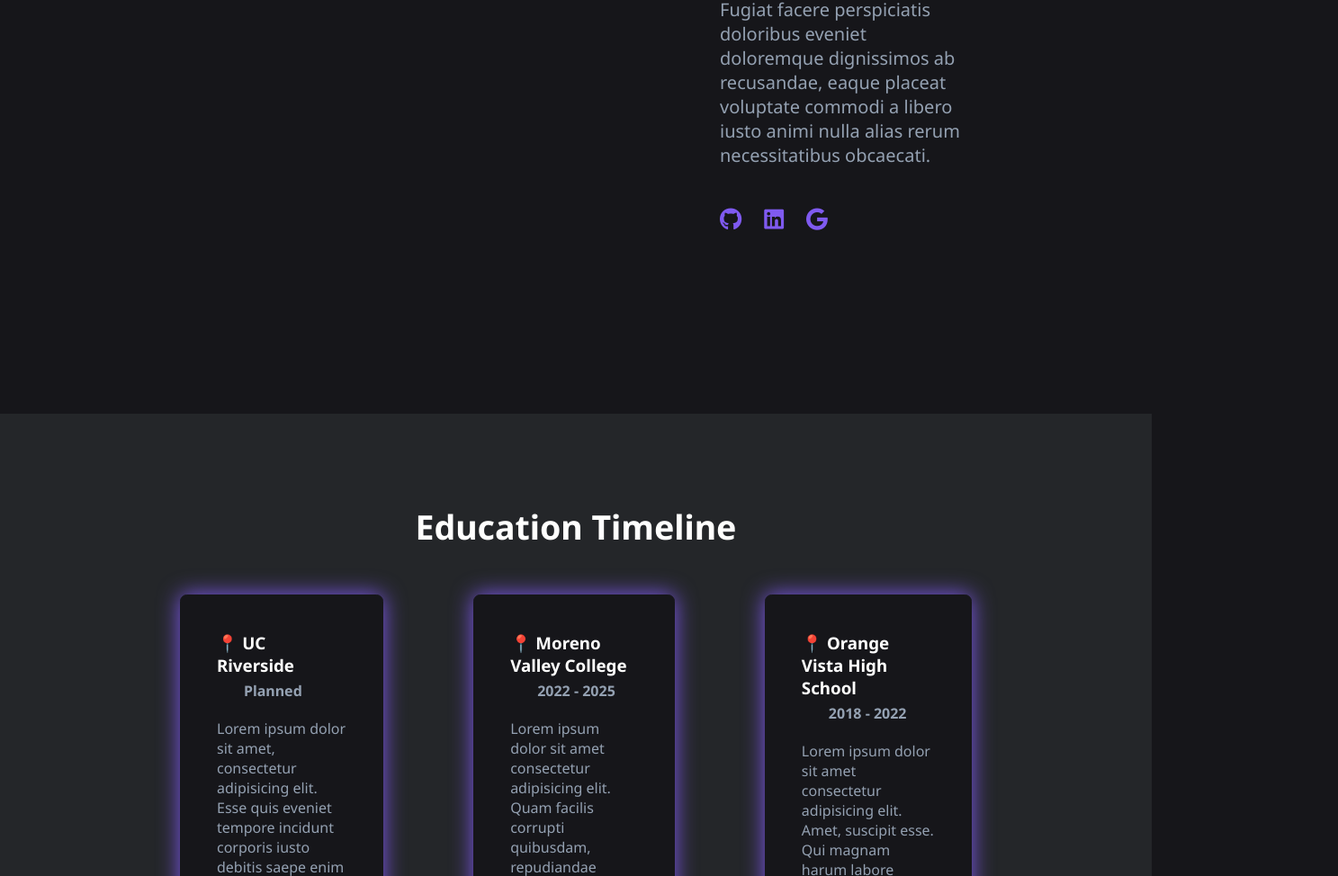
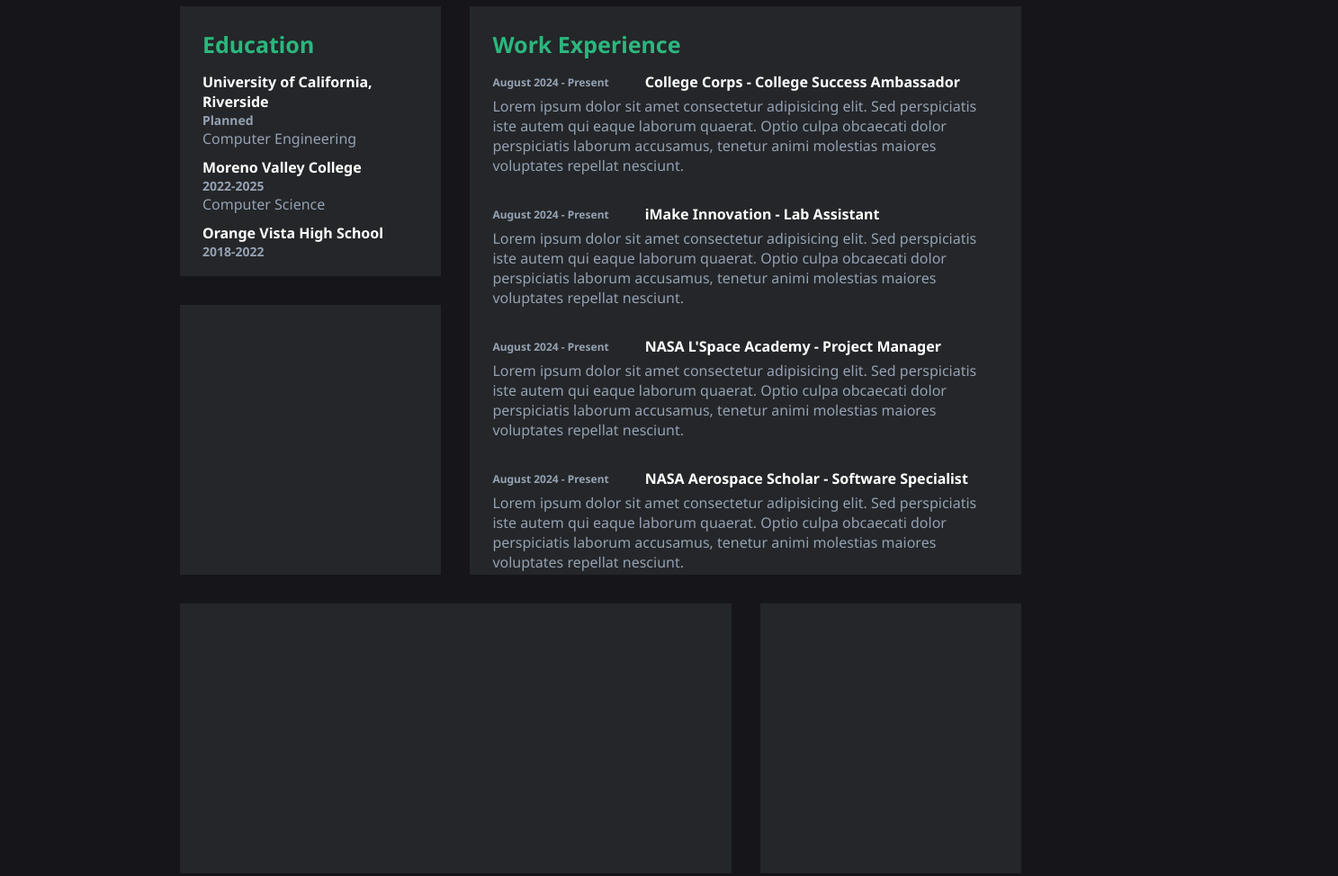
Before and after one commit to NathalieHimaya/CollegeCorpsPortfolio, a plain HTML site: page index.html in a window 1280 px wide. Shown: the part 864-1838 px from the top of the page at 90% size, 1487 px wide, since content can reach past the window. Drawn offline with Linux system fonts and the light colour scheme.

Commit message:
design change

```diff
--- a/index.html
+++ b/index.html
@@ -3,8 +3,8 @@
     <head>
         <meta charset="UTF-8">
         <meta name="viewport" content="width=device-width, initial-scale=1.0">
-        <title>Nat's Portfolio</title>
-
+        <title>Nathalie Himaya</title>
+        <link rel="icon" type="image/png" href="nlogo.png">
         <link rel="stylesheet" href="style.css">
         <link rel="stylesheet" href = "https://cdnjs.cloudflare.com/ajax/libs/font-awesome/6.5.2/css/all.min.css">
     </head>
@@ -16,12 +16,12 @@
                 <div class="logo">
                     <span>Nat's Stack</span>
                 </div>
-                <div class="links">
+                <!-- <div class="links">
                     <div class="link"><a href="#about">About</a></div>
                     <div class="link"><a href="#education">Education</a></div>
                     <div class="link"><a href="#resume">Resume</a></div>
                     <div class="link"><a href="#capstone">Capstone</a></div>
-                </div>
+                </div>     -->
             </div>
         </div>
         </nav>
@@ -52,35 +52,65 @@
         </div>
        </section>
 
-       <section id="education">
-        <div class="page2">
-            <h1>Education Timeline</h1>
-        </div>
-        <div class="education-container">
-        <div class="schools">
-            <div class="school1">
-                <h3>📍 UC Riverside</h3>
-                <h4>Planned</h4>
-                <p>Lorem ipsum dolor sit amet, consectetur adipisicing elit. Esse quis eveniet tempore incidunt corporis iusto debitis saepe enim quisquam vitae deleniti pariatur cupiditate officia, dolor in placeat reprehenderit porro dolorum.</p>
+       <section class="grid-container">
+            <div class="education-box" style="grid-area: box-1">
+                <h1 class="">Education</h1>
+            <div class="box-1-school">
+                <h4 class="school-name">University of California, Riverside</h4>
+                <h5 class="year">Planned</h5>
+                <p class="school-text">Computer Engineering</p>
             </div>
-            <div class="school2">
-                <h3>📍 Moreno Valley College</h3>
-                <h4>2022 - 2025</h4>
-                <p>Lorem ipsum dolor sit amet consectetur adipisicing elit. Quam facilis corrupti quibusdam, repudiandae quidem optio sint odio obcaecati iusto architecto, vero qui dicta! Sint, iste pariatur. Sunt voluptatibus id quibusdam.</p>
+            <div class="box-1-school">
+                <h4 class="school-name">Moreno Valley College</h4>
+                <h5 class="year">2022-2025</h5>
+                <p class="school-text">Computer Science</p>
+             </div>
+            <div class="box-1-school">
+                <h4 class="school-name">Orange Vista High School</h4>
+                <h5 class="year">2018-2022</h5>
+                <!-- <p class="school-text">High School Student</p> -->
+             </div>
             </div>
-            <div class="school3">
-                <h3>📍 Orange Vista High School</h3>
-                <h4>2018 - 2022</h4>
-                <p>Lorem ipsum dolor sit amet consectetur adipisicing elit. Amet, suscipit esse. Qui magnam harum labore consequatur est suscipit optio nesciunt, tempora esse, veritatis officia quidem molestiae ratione quas reiciendis assumenda.</p>
+
+        <div class="experience-box" style="grid-area: box-2">
+            <h1>Work Experience</h1>
+            <div class="box-2-ex">
+               <ul class="align">
+                <li><h4 class="ex-date">August 2024 - Present</h4></li>
+                <li><h4 class="ex-name">College Corps - College Success Ambassador</h4></li>
+                </ul>
+                <p class="ex-text">Lorem ipsum dolor sit amet consectetur adipisicing elit. Sed perspiciatis iste autem qui eaque laborum quaerat. Optio culpa obcaecati dolor perspiciatis laborum accusamus, tenetur animi molestias maiores voluptates repellat nesciunt.</p>
             </div>
-        </div>
+            <div class="box-2-ex">
+                <ul class="align">
+                <li><h4 class="ex-date">August 2024 - Present</h4></li>
+                <li><h4 class="ex-name">iMake Innovation - Lab Assistant</h4></li>
+                </ul>
+                <p class="ex-text">Lorem ipsum dolor sit amet consectetur adipisicing elit. Sed perspiciatis iste autem qui eaque laborum quaerat. Optio culpa obcaecati dolor perspiciatis laborum accusamus, tenetur animi molestias maiores voluptates repellat nesciunt.</p>
+
+            </div>
+            <div class="box-2-ex">
+                <ul class="align">
+                <li><h4 class="ex-date">August 2024 - Present</h4></li>
+                <li><h4 class="ex-name">NASA L'Space Academy - Project Manager</h4></li>
+                </ul>
+                <p class="ex-text">Lorem ipsum dolor sit amet consectetur adipisicing elit. Sed perspiciatis iste autem qui eaque laborum quaerat. Optio culpa obcaecati dolor perspiciatis laborum accusamus, tenetur animi molestias maiores voluptates repellat nesciunt.</p>
+            </div>
+            <div class="box-2-ex">
+                <ul class="align">
+                <li><h4 class="ex-date">August 2024 - Present</h4></li>
+                <li><h4 class="ex-name">NASA Aerospace Scholar - Software Specialist</h4>
+                </ul>
+                <p class="ex-text">Lorem ipsum dolor sit amet consectetur adipisicing elit. Sed perspiciatis iste autem qui eaque laborum quaerat. Optio culpa obcaecati dolor perspiciatis laborum accusamus, tenetur animi molestias maiores voluptates repellat nesciunt.</p>
+            </div>
          </div>
-       </section>
 
-       <section id="resume-page">
-        <div class="page3">
-            <h1>My Resume</h1>
-        </div>
+        <div class="box" style="grid-area: box-3"></div>
+        <div class="box" style="grid-area: box-4"></div>
+        <div class="box" style="grid-area: box-5"></div>
+        <div class="box" style="grid-area: box-6"></div>
+
+
 
 
        </section>
--- a/style.css
+++ b/style.css
@@ -19,15 +19,20 @@
 }
 
 .sub-container{
-    padding-left:600px;
+   justify-content: center;
 }
 
 .name{
     font-family: "Noto Sans";
     font-size: 50px;
     color: #fffffe;
-    text-align: left;
+    text-align: center;
     flex-wrap: nowrap;
+
+}
+
+.name_title{
+    padding-left: 32%;
 }
 
 .effect{
@@ -54,7 +59,7 @@
     font-family: "Noto Sans";
     font-size: 20px;
     color: #fffffe;
-    text-align: left;
+    text-align: center;
     margin-bottom: 40px;
     display:inline-block;
 }
@@ -63,13 +68,13 @@
     font-family: "Noto Sans";
     font-size: 20px;
     color: #94a1b2;
-    text-align: left;
+    text-align: center;
     margin-bottom: 40px;
 }
 
 .social_links{
     display: flex;
-    justify-content: flex-start;
+    justify-content: center;
     gap: 25px;
     font-size: 25px;
 }
@@ -126,75 +131,100 @@
    height: auto;
   }
 
+/* --------------------------
 
-/* ------------------- */
+    OH DEAR BENTO
 
-/* SECTION 2 EDUCATION */
+-------------------------- */
 
-/* ------------------- */
+.box{
+    background-color: #242629;
+}
 
-#education{
-    background-color: #242629;
-    color: #191919;
-    padding: 200px;
-    padding-top: 100px;}
-
-.page2{
-    font-family: "Noto Sans";
-    color: #fffffe;
-    font-size: 25px;
-    max-width: auto;
-    display: flex;
-    justify-content: center;
-    /* padding-bottom: 5px;
-    border-bottom: solid; */
-
-}
-.schools{
-    display: flex;
-    padding-top: 50px;
-    gap: 100px;
+.grid-container{
+    padding-left: 200px;
+    padding-right: 200px;
+    display: grid;
+    grid-template-columns: 33% 33% 33%;
+    grid-template-rows: 300px 300px 300px 300px 300px;
+    gap: 2em;
+    grid-template-areas:
+        "box-1 box-2 box-2"
+        "box-4 box-2 box-2"
+        "box-5 box-5 box-6"
 
 }
 
-.school1,
-.school2,
-.school3{
-    border-style: solid;
-    border-radius: 7.5px;
-    border-width: 1px;
-    padding: 40px;
-    color: #16161a;
-    background-color:  #16161a;
-    box-shadow: 0px 0px 25px #7f5af0;
+/* Education Grid Box */
+
+.education-box{
+    padding: 25px;
+    background-color:#242629;
 }
 
-.school1 h3,
-.school2 h3,
-.school3 h3 {
-    font-family: "Noto Sans";
-    padding-bottom: 5px;
-    color:#fffffe;
+.education-box h1{
+    font-size: 25px;
+    color: #2cb67d;
+    padding-bottom: 14px;
+
 }
 
-.school1 h4,
-.school2 h4,
-.school3 h4{
-    font-family: "Noto Sans";
-    padding-bottom: 20px;
-    color:#94a1b2;
-    margin-left: 30px;
+.box-1-school{
+    padding-bottom: 10px;
 }
-.school1 p,
-.school2 p,
-.school3 p{
-    padding-bottom: 40px;
-    font-family: "Noto Sans";
+
+.school-name{
+    font-size: 16px;
+    color: #fffffe;
+}
+
+.year{
+    font-size: 14px;
     color:#94a1b2;
 }
 
-/* ------------------- */
+.school-text{
+    color:#94a1b2;
+}
 
-/* Section 3: Resume */
+/* Work Experience Box 2 */
 
-/* ------------------- */
+.experience-box{
+    padding: 25px;
+    background-color:#242629;
+}
+
+.experience-box h1{
+    font-size: 25px;
+    color: #2cb67d;
+    padding-bottom: 14px;
+}
+
+.ex-name{
+    font-size: 16px;
+    color:#fffffe;
+    padding-bottom:5px;
+}
+
+.ex-text{
+    font-size: 16px;
+    color:#94a1b2;
+}
+
+.ex-date{
+    color:#94a1b2;
+    padding-bottom:5px;
+    font-size: 12px;
+}
+
+.box-2-ex{
+    padding-bottom: 2rem;
+}
+
+.align {
+    display: flex;
+    gap: 40px;
+    align-items: center;
+    list-style-type: none; /* removes bullets */
+    padding: 0;
+  }
```
Also changed, not shown: background.jpg (deleted), cat.jpg (deleted), nlogo.png (added).
